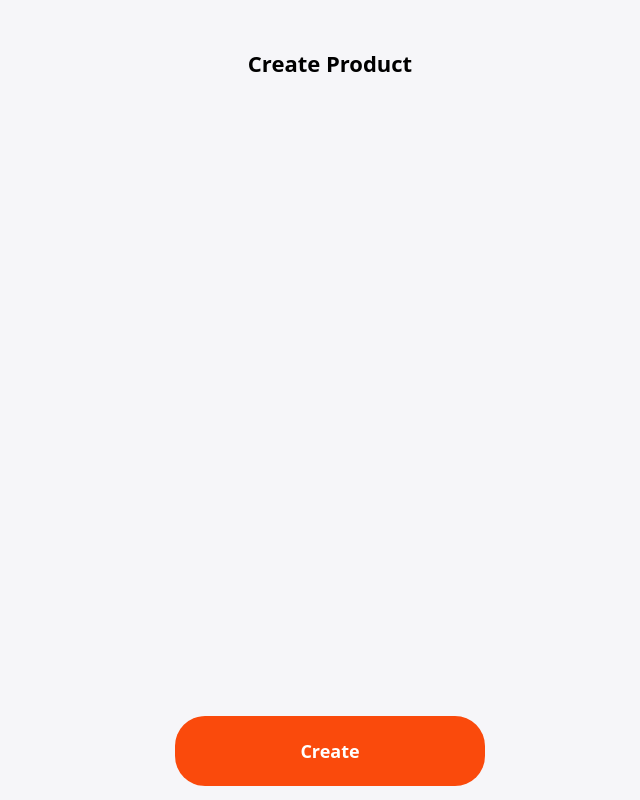
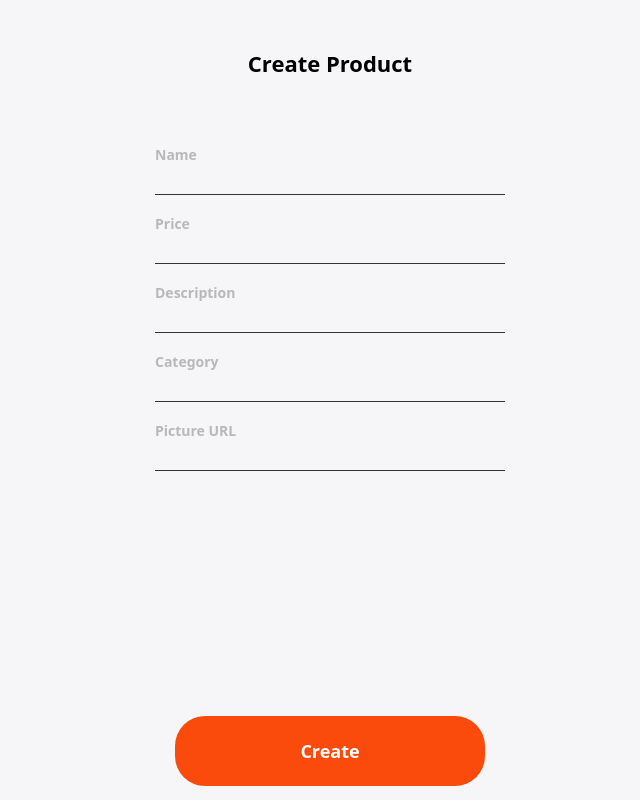
Before and after one commit to Kevincarlosqa/Eatable, a React (Vite) app: page /create in a window 1280 px wide. Shown: the whole page, without its empty margins (310-950 px from the left). Built offline with nearby package versions, Linux system fonts and the light colour scheme; no server answers.

Commit message:
add: Create styled

```diff
--- a/src/components/create-page.jsx
+++ b/src/components/create-page.jsx
@@ -1,10 +1,28 @@
 import React from "react";
+import Input from "../ui/Input/Input";
 import Button from "../ui/Button/Button";
+import styled from "@emotion/styled";
+
+const FormEdit = styled.form`
+  padding-top: 2rem;
+  width: 350px;
+  margin: auto;
+  display: flex;
+  flex-direction: column;
+  gap: 1rem;
+`;
 
 const CreatePage = () => {
   return (
     <div>
       <h1>Create Product</h1>
+      <FormEdit>
+        <Input label="Name" />
+        <Input label="Price" />
+        <Input label="Description" />
+        <Input label="Category" />
+        <Input label="Picture URL" />
+      </FormEdit>
       <Button>Create</Button>
     </div>
   );
--- a/src/components/edit-page.jsx
+++ b/src/components/edit-page.jsx
@@ -1,10 +1,11 @@
-import React from "react";
+import React, { useState } from "react";
 import { useNavigate, useParams } from "react-router-dom";
 import Button from "../ui/Button/Button";
 import Input from "../ui/Input/Input";
 import styled from "@emotion/styled";
 
 const FormEdit = styled.form`
+  padding-top: 2rem;
   width: 350px;
   margin: auto;
   display: flex;
@@ -14,9 +15,29 @@ const FormEdit = styled.form`
 
 const EditPage = () => {
   const { dish_id } = useParams();
-  const dish = JSON.parse(localStorage.getItem("dishes"));
-  console.log(dish);
+  const dishes = JSON.parse(localStorage.getItem("dishes"));
+  const dish = dishes.filter((filt) => filt.id === +dish_id);
   const navigate = useNavigate();
+  const [formData, setFormData] = useState({
+    name: dish[0].name,
+    price: dish[0].price,
+    description: dish[0].description,
+    category: dish[0].category,
+    pictureURL: dish[0].picture_url,
+  });
+
+  const handleChange = (event) => {
+    const { name, value } = event.target;
+    setFormData((prevFormData) => ({
+      ...prevFormData,
+      [name]: value,
+    }));
+  };
+
+  const handleSubmit = (event) => {
+    event.preventDefault();
+    // Aquí puedes hacer algo con los valores del formulario
+  };
   function handleBack() {
     navigate("/");
   }
@@ -24,11 +45,37 @@ const EditPage = () => {
     <div>
       <h1>Edit Product</h1>
       <FormEdit>
-        <Input label="Name" />
-        <Input label="Price" />
-        <Input label="Description" />
-        <Input label="Category" />
-        <Input label="Picture URL" />
+        <Input
+          label="Name"
+          name="name"
+          value={formData.name}
+          onChange={handleChange}
+        />
+        <Input
+          label="Price"
+          name="price"
+          value={formData.price}
+          onChange={handleChange}
+        />
+        <Input
+          label="Description"
+          name="description"
+          type="textarea"
+          value={formData.description}
+          onChange={handleChange}
+        />
+        <Input
+          label="Category"
+          name="category"
+          value={formData.category}
+          onChange={handleChange}
+        />
+        <Input
+          label="Picture URL"
+          name="pictureURL"
+          value={formData.pictureURL}
+          onChange={handleChange}
+        />
       </FormEdit>
       <Button>Save</Button>
     </div>
```
